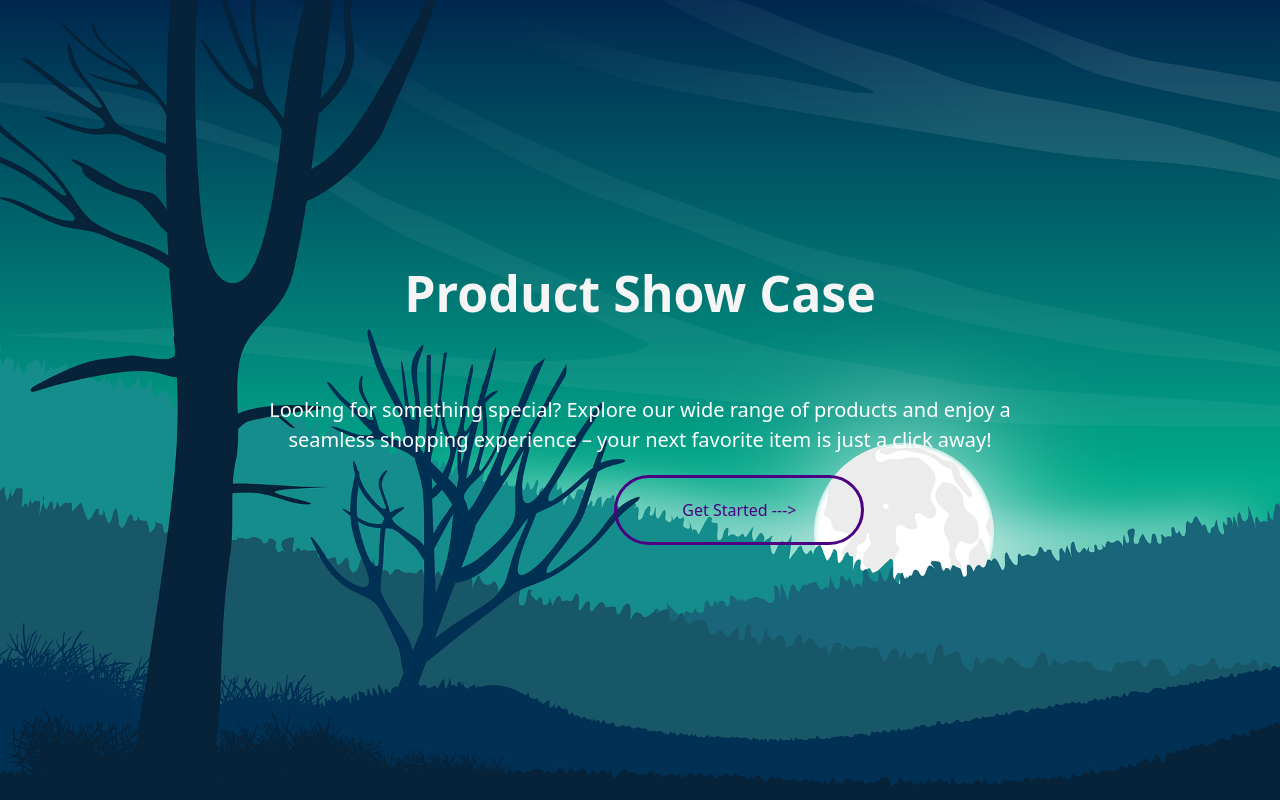
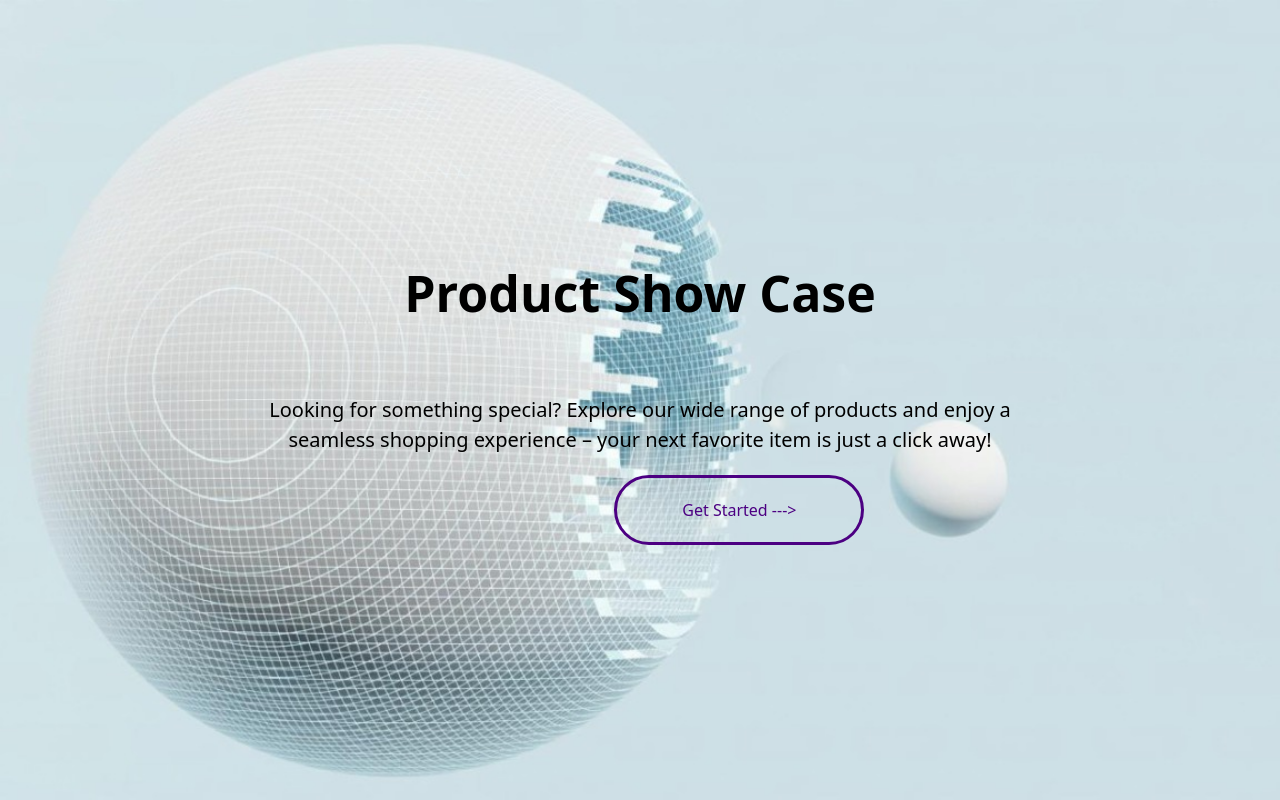
Before and after one commit to Manickvel/ProductProject, a React (Vite) app in the folder ShopDetails/: page / in a window 1280 px wide. Built offline with nearby package versions, Linux system fonts and the light colour scheme.

Commit message:
added logo

```diff
--- a/ShopDetails/index.html
+++ b/ShopDetails/index.html
@@ -2,7 +2,7 @@
 <html lang="en">
   <head>
     <meta charset="UTF-8" />
-    <link rel="icon" type="image/svg+xml" href="" />
+    <link rel="icon" type="image/svg+xml" href="./src/assets/logo.png" />
     <meta name="viewport" content="width=device-width, initial-scale=1.0" />
     <title>Product</title>
   </head>
--- a/ShopDetails/src/Pages/home.jsx
+++ b/ShopDetails/src/Pages/home.jsx
@@ -8,7 +8,7 @@ const Home = () => {
         <div className="container homecard">
             <div className="homecard">
             <h1 className="test">Product Show Case</h1>
-            <p className="text-center pb-18 pt-2 font-medium text-white con">Looking for something special? Explore our wide range of products and enjoy a seamless shopping experience – your next favorite item is just a click away!</p>
+            <p className="text-center pb-18 pt-2 font-medium text-black  font-bold con">Looking for something special? Explore our wide range of products and enjoy a seamless shopping experience – your next favorite item is just a click away!</p>
             <button className="homebutton" onClick={()=>navigate('/users')} style={{color:'#4c0082'}}> <span>Get Started ---{'>'} </span></button>
 
             </div>
--- a/ShopDetails/src/styles/addusers.css
+++ b/ShopDetails/src/styles/addusers.css
@@ -3,7 +3,7 @@
     padding:0;
     height: auto;
     background-color: whitesmoke;
-    background-image: url('./../assets/bg.png');
+    background-image: url('./../assets/bg.jpg');
     background-repeat: no-repeat;
     background-size: cover;
     display: flex;
--- a/ShopDetails/src/styles/home.css
+++ b/ShopDetails/src/styles/home.css
@@ -8,11 +8,12 @@
   text-align: center;
   font-size: larger;
   font-size: 50px;
-  color: whitesmoke;
+  color: black;
   font-weight: bolder;
 }
 h1{
   padding-bottom:5%;
+  color: black;
   font-size: larger;
 }
 .con{
--- a/ShopDetails/src/styles/login.css
+++ b/ShopDetails/src/styles/login.css
@@ -2,7 +2,7 @@
     margin:0;
     padding:0;
     background-color: whitesmoke;
-    background-image: url('./../assets/bg.png');
+    background-image: url('./../assets/bg3.jpg');
     background-repeat: no-repeat;
     background-size: cover;
 }
--- a/ShopDetails/src/styles/user.css
+++ b/ShopDetails/src/styles/user.css
@@ -1,5 +1,5 @@
- body{
-     background-image: url('./../assets/bg.png');
+body{
+    background-image: url('./../assets/bg.png');
     background-repeat: no-repeat;
     background-size: cover;
 }
```
Also changed, not shown: ShopDetails/src/assets/bg3.jpg (added), ShopDetails/src/assets/logo.png (added).
